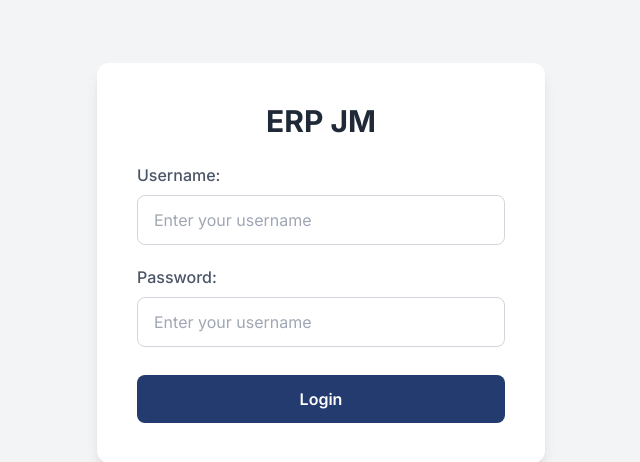
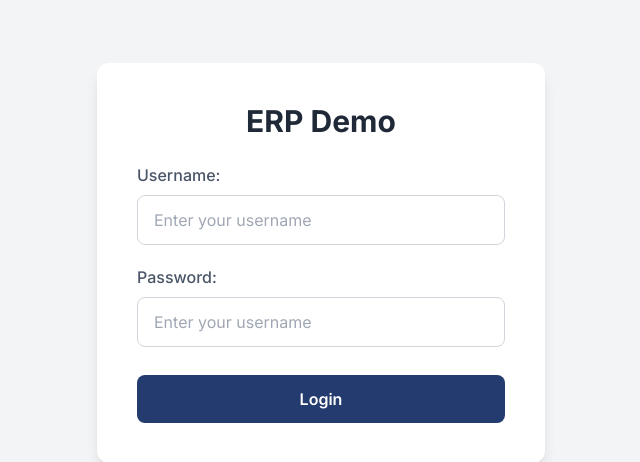
Before and after one commit to MauricioPinoReyes/ERP_DEMO, a Django app: page /login/ in a window 1280 px wide. Shown: the part 137-599 px from the top of the page, without its empty margins (319-959 px from the left). Run offline with Django 5.2, Linux system fonts and the light colour scheme; some libraries are stand-ins or nearby versions.

Commit message:
segundo commit hasta #5 para cambio de rama

```diff
--- a/core/static/js/script.js
+++ b/core/static/js/script.js
@@ -29,6 +29,3 @@ document.addEventListener('DOMContentLoaded', () => {
         userMenuDropdown.classList.add('hidden')
     }
 });
-
-
-/*modulo de materiales #4 v 5 */
--- a/core/templates/core/base.html
+++ b/core/templates/core/base.html
@@ -5,7 +5,7 @@
 <head>
     <meta charset="UTF-8">
     <meta name="viewport" content="width=device-width, initial-scale=1.0">
-    <title>{% block title %}Juanano ERP DEMO{% endblock %}</title>
+    <title>{% block title %}ERP DEMO{% endblock %}</title>
     <script src="https://cdn.tailwindcss.com"></script>
 </head>
 
@@ -18,7 +18,7 @@
             <a href="{% url 'dashboard' %}"
                 class="text-2xl font-bold rounded-lg px-2 py-1 transition-all hover:bg-white/10">
                 <img src="{% static 'img/logo_2.svg' %}" alt="ERP JM" class="h-8 w-8">
-                <span>Juanano ERP DEMO</span>
+                <span>ERP DEMO</span>
             </a>
 
             <div class="relative w-full md:w-1/2">
--- a/materials/templates/materials/material_form.html
+++ b/materials/templates/materials/material_form.html
@@ -1,5 +1,5 @@
 {% extends "core/base.html" %}
-{%  load static %}
+{% load static %}
 
 {% block title %}
 {% if material %}Edit Material{% else %}Create New Material{% endif %}
--- a/materials/templates/materials/materials_list.html
+++ b/materials/templates/materials/materials_list.html
@@ -62,7 +62,7 @@
                 <th scope="col" class="px-6 py-3 text-left text-xs font-medium text-gray-500 uppercase tracking-wider">Type</th>
                 <th scope="col" class="px-6 py-3 text-left text-xs font-medium text-gray-500 uppercase tracking-wider">Status</th>
                 <th scope="col" class="px-6 py-3 text-left text-xs font-medium text-gray-500 uppercase tracking-wider">User</th>
-                {% if permissions.materials >= 2%}
+                {% if permissions.materials >= 2 %}
                 <th scope="col" class="relative px-6 py-3">Actions</th>
                 {% endif %}
             </tr>
--- a/users/templates/users/login.html
+++ b/users/templates/users/login.html
@@ -4,7 +4,7 @@
 <head>
     <meta charset="UTF-8">
     <meta name="viewport" content="width-device.width, initial-scale-1.0">
-    <title>ERP JM ! Login</title>
+    <title>ERP Demo</title>
     <script src="https://cdn.tailwindcss.com"></script>
     <style>
         @import url('https://fonts.googleapis.com/css2?family=Inter:wght@400;500;600;700&display=swap');
@@ -47,7 +47,7 @@
 <body class="flex items-center justify-center min-h-screen">
 
     <div class="bg-white p-8 md:p-10 rounded-xl shadow-lg w-full max-w-md">
-        <h1 class="text-3xl font-bold text-center text-gray-800 mb-6">ERP JM</h1>
+        <h1 class="text-3xl font-bold text-center text-gray-800 mb-6">ERP Demo</h1>
 
         <form method="post">
             {% csrf_token %}
```
Also changed, not shown: db.sqlite3, 2 other files.
